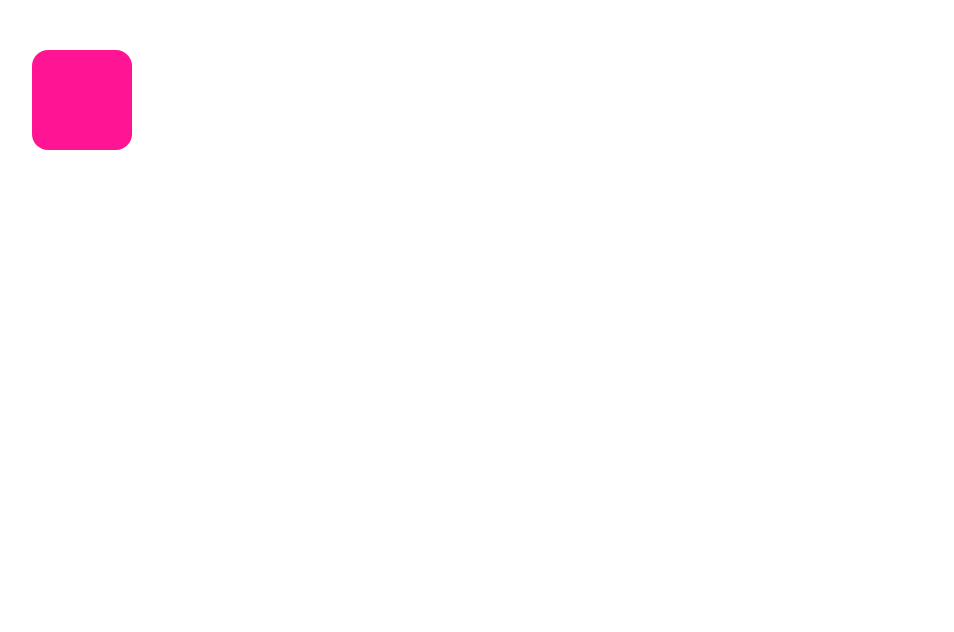
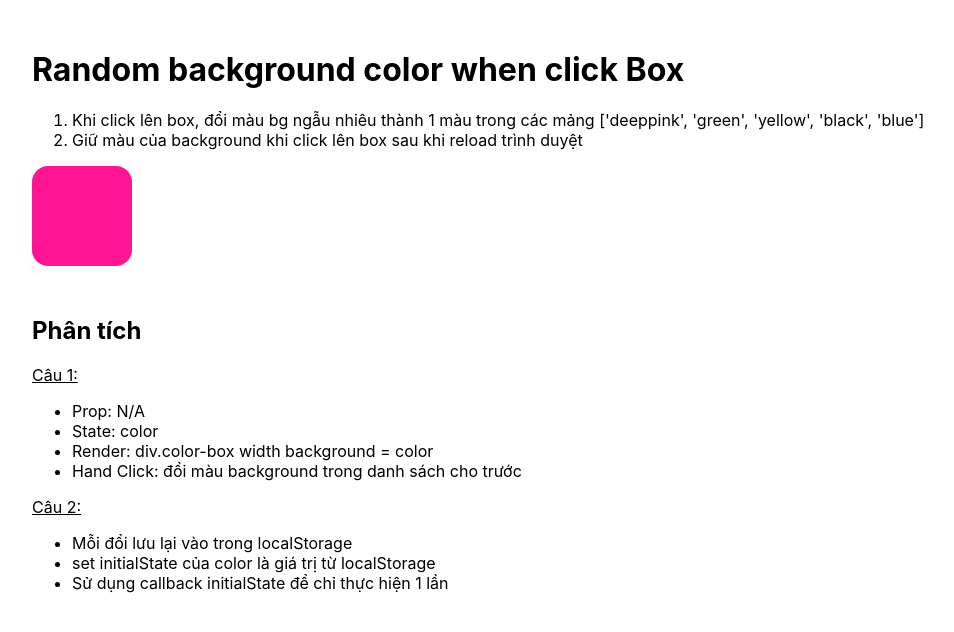
Before and after one commit to HuynhTanMao/learn-reactjs, a React (Create React App) app: page / in a window 1280 px wide. Shown: the top 632 px of the page, without its empty margins (158-1112 px from the left). Built offline with nearby package versions, Linux system fonts and the light colour scheme.

Commit message:
Update đề bài và phân tích hướng xử lý

```diff
--- a/src/features/Colorbox/index.jsx
+++ b/src/features/Colorbox/index.jsx
@@ -19,8 +19,35 @@ function ColorBox(props) {
 
     return (
         <div className='container'>
+            <h1>Random background color when click Box</h1>
+            <div class="desc">
+                <ol>
+                    <li>Khi click lên box, đổi màu bg ngẫu nhiêu thành 1 màu trong các mảng ['deeppink', 'green', 'yellow', 'black', 'blue']</li>
+                    <li>Giữ màu của background khi click lên box sau khi reload trình duyệt</li>
+                </ol>
+            </div>
             <div className='color-box' style={{ backgroundColor: color }} onClick={handleChangeBgOnClick}>
             </div >
+            <div className='analysis'>
+                <h2>Phân tích</h2>
+                <div>
+                    <u>Câu 1:</u>
+                    <ul>
+                        <li>Prop: N/A</li>
+                        <li>State: color</li>
+                        <li>Render: div.color-box width background = color</li>
+                        <li>Hand Click: đổi màu background trong danh sách cho trước</li>
+                    </ul>
+                </div>
+                <div>
+                    <u>Câu 2:</u>
+                    <ul>
+                        <li>Mỗi đổi lưu lại vào trong localStorage</li>
+                        <li>set initialState của color là giá trị từ localStorage</li>
+                        <li>Sử dụng callback initialState để chỉ thực hiện 1 lần</li>
+                    </ul>
+                </div>
+            </div>
         </div>
     );
 }
--- a/src/features/Colorbox/style.sass
+++ b/src/features/Colorbox/style.sass
@@ -1,12 +1,16 @@
 .container
-    display: block;
-    max-width: 900px;
-    margin: 50px auto;
+    display: block
+    max-width: 900px
+    margin: 50px auto
     .color-box
-        display: block;
-        overflow: hidden;
-        width: 100px;
-        height: 100px;
-        border-radius: 1rem;
+        display: block
+        overflow: hidden
+        width: 100px
+        height: 100px
+        border-radius: 1rem
 
-        cursor: pointer;
+        cursor: pointer
+    .analysis
+        display: block
+        overflow: hidden
+        margin: 30px auto
```
